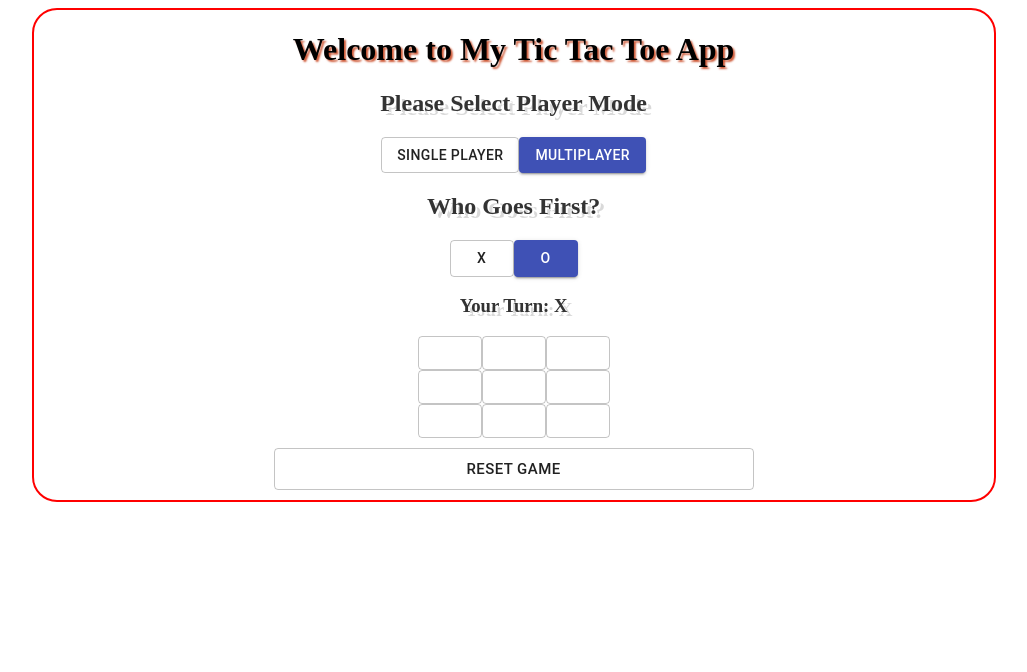
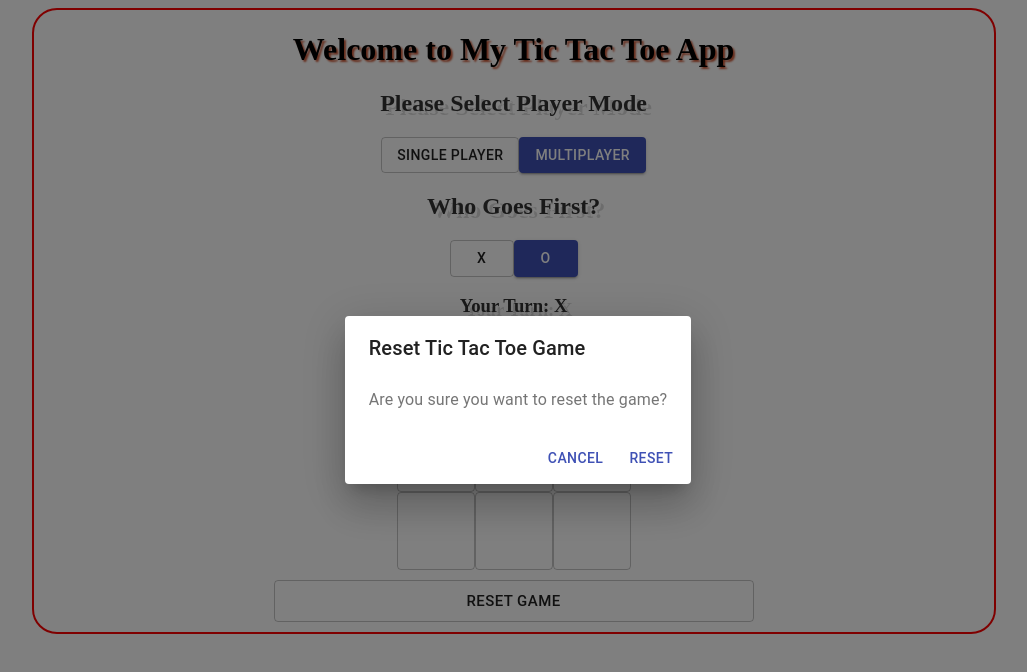
Before and after one commit to dim505/SmallReactApps, a React (Create React App) app in the folder tic_tac_toe/: page / in a window 1280 px wide. Both pictures are taken after a click on the button "RESET GAME". Shown: the top 672 px of the page, without its empty margins (122-1149 px from the left). Built offline with nearby package versions, Linux system fonts and the light colour scheme.

Commit message:
adjusted some CSS settings for tic tac toe board, added reset confirm dialog box

```diff
--- a/tic_tac_toe/src/App.css
+++ b/tic_tac_toe/src/App.css
@@ -6,8 +6,8 @@
 
 .square {
   background: #fff;
-  height: 34px;
-  width: 34px;
+  height: 78px;
+  width: 78px;
 }
 
 #title {
--- a/tic_tac_toe/src/App.js
+++ b/tic_tac_toe/src/App.js
@@ -5,6 +5,15 @@ import Button from '@material-ui/core/Button';
 import * as Fireworks from 'fireworks-canvas'
 import Snackbar from '@material-ui/core/Snackbar';
 import Jello from 'react-reveal/Jello';
+import Dialog from '@material-ui/core/Dialog';
+import DialogActions from '@material-ui/core/DialogActions';
+import DialogContent from '@material-ui/core/DialogContent';
+import DialogContentText from '@material-ui/core/DialogContentText';
+import DialogTitle from '@material-ui/core/DialogTitle';
+
+
+
+
 
 class Board extends React.Component {
   constructor(props) {
@@ -12,21 +21,32 @@ class Board extends React.Component {
     this.state = {
       //Fills square array with nulls, will be used to keep track of moves
       squares: Array(9).fill(null),
-      //determines the who is going to go next
+      //determines the who is going to go next after the first player
       xIsNext: true,
+      //highlights the number of players who is going to play (single or mutli) then select the appropriate BTN
       PlayerActBtn: false,
+      //determines if X is going to first or if O is going to go first
       XorO: false,
-      open: false
+      //used to determine when the error pop up is going to occurr
+      open: false,
+      //used to determine when the reset dialog pop up is going to occurr
+      ResetOpen: false
     };
-
+    //function used to  close out error pop up
     this.handleClose = this.handleClose.bind(this);
+    //function used to set flag to bring up the Comfirm reset dialog pop up
+    this.ResetHandleClose = this.ResetHandleClose.bind(this);
+    //function used to actually set the game if pressed reset
+    this.ResetGame = this.ResetGame.bind(this);
   }
 
   componentDidMount(){
+    //sets tab title
     document.title = "Tic Tac Toe"
   }
 
   SetNumPlayerBtn() {
+    //this sets the flag to select which button would be selected  (single or multiplayer)
     if (window.NumOfPlayer === 1) {
       this.setState({ PlayerActBtn: true });
     } else {
@@ -45,18 +65,23 @@ class Board extends React.Component {
       //if pressed X, X is going to go first
       if (i === "X") {
         this.setState({
+          //determines who going to go next with each turn
           xIsNext: true,
+          //this determines which button is going to get high lighted first X or O
           XorO: true
         });
       }
       //else O is set to go first
       else {
         this.setState({
+          //determines who going to go next with each turn
           xIsNext: false,
+          //this determines which button is going to get high lighted first X or O
           XorO: false
         });
       }
     } else {
+      //this sets open to true so the error box will appear
       if (this.state.open !== true) {
         this.setState({
           open: true
@@ -67,19 +92,25 @@ class Board extends React.Component {
   }
 
   NumOfPlayer(i) {
-
+    //makes sure a game is not in progress
     if (
       this.state.squares.indexOf("X") === -1 &&
       this.state.squares.indexOf("O") === -1
     ) {
+      //
       if (i === "1") {
+        //sets the number of players global variable
         window.NumOfPlayer = 1;
+        //call this function to set the flag to highlight the correct button
         this.SetNumPlayerBtn();
       } else {
+         //sets the number of players global variable
         window.NumOfPlayer = 2;
+        //call this function to set the flag to highlight the correct button (single button or mutlit)
         this.SetNumPlayerBtn();
       }
     } else {
+        //if game is in progress, sets open to true so error box appears
         if (this.state.open !== true) {
           this.setState({
             open: true
@@ -91,31 +122,50 @@ class Board extends React.Component {
     }
   }
 
-  //this reset the board
+  //sets flag to true so the confirm reset game dialog appears
   async ResetClick() {
+    await this.setState({ResetOpen: true });
+
+  }
+
+  //IF pressed reset, this function is called resetting the game
+ ResetGame() {
 
     //clears the state to defaults
-    await this.setState({
+     this.setState({
     //Fills square array with nulls, will be used to keep track of moves
     squares: Array(9).fill(null),
     //determines the who is going to go next
     xIsNext: true,
+    //determines what button to highlight single player or mutli
     PlayerActBtn: false,
+    //determines what button is going to get high lighted. X or O
     XorO: false
   });
+  //resets your turn/winner status
   this.status = "";
+  //resets the number of players selected
   window.NumOfPlayer = "";
+  //calls function to close the reset game comfirm dialog
+  this.ResetHandleClose()
+
+
+
 }
 
+
+
+  //function to generate computer geuss
   CompGuess(CompGuess) {
+    //copies current positions of board to new array
     const squares = this.state.squares.slice();
 
-    //fix issue with it generating number until it gets a null
 
+    //generates a random number until the generated number finds an emtpy spot on the board
     do {
       CompGuess = Math.floor(Math.random() * 9);
     } while (squares[CompGuess] !== null);
-
+    //returns the number
     return CompGuess;
   }
 
@@ -140,17 +190,22 @@ class Board extends React.Component {
       //changes flag to show next person is up
       xIsNext: !this.state.xIsNext
     });
-
+    //
     if (window.NumOfPlayer === 1) {
+      //if BOARD IS full, it returns nothing
       if (this.state.squares.indexOf(null) === -1 ) {
           return
         }
           else {
+            //gets computer guess
             i = this.CompGuess();
+            //updates sqaure with users turn
             squares[i] = this.state.xIsNext ? "X" : "O";
 
         await this.setState({
+          //updates board
           squares: squares,
+          //switches for next player
           xIsNext: !this.state.xIsNext
         });
 
@@ -166,6 +221,7 @@ class Board extends React.Component {
     }
   }
 
+    //function that automaticly closes error pop up
    async handleClose() {
 
     await this.setState({
@@ -176,8 +232,22 @@ class Board extends React.Component {
 
  }
 
+   //function that automaticly closes the reset game confirm dialog
+ async ResetHandleClose() {
+
+  await this.setState({
+    ResetOpen: false
+
+ });
+
+
+}
+
+
+
   //strcture of the square
   Square(i) {
+    //returns blue square if button pressed has a value
     if (this.state.squares[i] !== null) {
       return (
 
@@ -196,7 +266,7 @@ class Board extends React.Component {
 
 
     } else {
-
+      //returns a blank sqaure if pressed say if the game is over
       return (
         <Button
 
@@ -226,14 +296,16 @@ class Board extends React.Component {
     const winner = CalcWin(this.state.squares);
     let status;
 
-    //if there is a winner, it shows the winnter
+    //if there is a winner, it shows the winner status
     if (winner) {
 
-
+      //gets height of root
       var height = document.getElementById('center').offsetHeight + "px"
-
+      //sets container height for fireworks
       document.getElementById('container').style.height = height
+      //gets container object
       const container = document.getElementById('container')
+      //specifies various parameters
       const options = {
         maxRockets: 3,
         rocketSpawnInterval: 150,
@@ -243,18 +315,22 @@ class Board extends React.Component {
         explosionChance: 0.08
       }
 
-
+      //created an object from various parameters
       const fireworks = new Fireworks(container, options)
 
-
+      //starts the fireworks
       fireworks.start()
 
 
 
 
+      //updates the status
+      status = "Winner: " + winner;
 
-      status = "Winner: " + winner;
-      setTimeout(function(){ fireworks.stop()
+      //stops fireworks after 5 seconds and removes canvas. <<used to display fireworks
+      setTimeout(function(){
+
+        fireworks.stop()
 
         var elements = document.getElementsByTagName('canvas')
         while (elements[0]) elements[0].parentNode.removeChild(elements[0])
@@ -264,10 +340,11 @@ class Board extends React.Component {
 
     }
 
-    //else displays the next person to go
+    //displays if there is a tie
     else if (this.state.squares.indexOf(null) === -1) {
 
       status = "No Winner ☹";
+    //else displays the next person to go
     } else {
       status = "Your Turn: " + (this.state.xIsNext ? "X" : "O");
     }
@@ -288,6 +365,29 @@ class Board extends React.Component {
         }}
         message={<span id="message-id">Sorry, game is in session. Please reset game if you want to change any options</span>}
       />
+
+      <Dialog
+        open={this.state.ResetOpen}
+        onClose={this.ResetHandleClose}
+
+      >
+        <DialogTitle style={{ cursor: 'move' }}>
+          Reset Tic Tac Toe Game
+        </DialogTitle>
+        <DialogContent>
+          <DialogContentText>
+            Are you sure you want to reset the game?
+          </DialogContentText>
+        </DialogContent>
+        <DialogActions>
+          <Button onClick={this.ResetHandleClose} color="primary">
+            Cancel
+          </Button>
+          <Button onClick={this.ResetGame} color="primary">
+            Reset
+          </Button>
+        </DialogActions>
+      </Dialog>
 
 
       <Fade right cascade>
```
Lines whose indentation alone changed are shown as unchanged.
